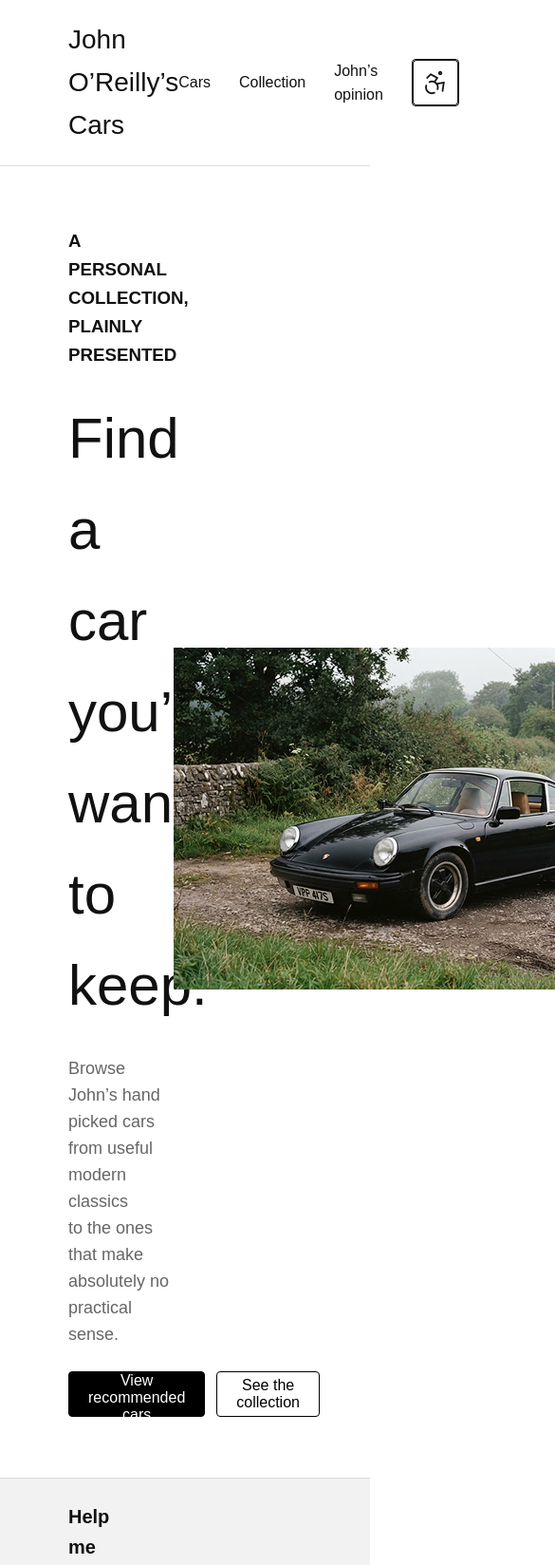
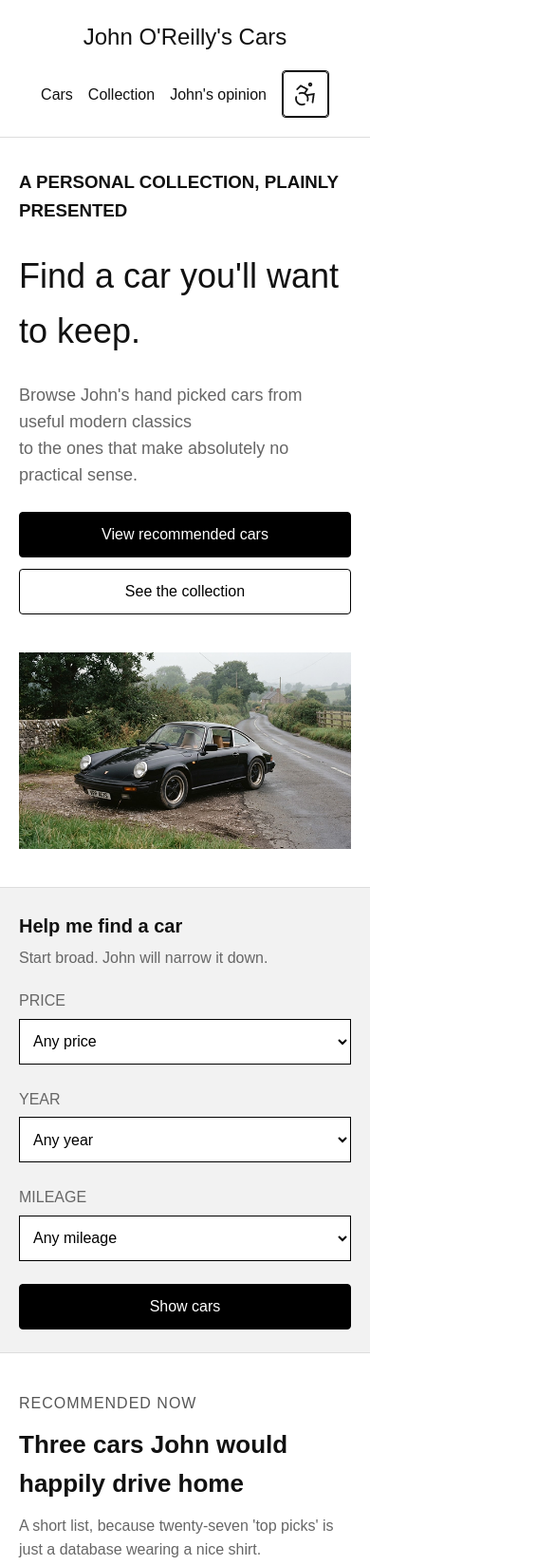
Before and after one commit to wannahugecat/WebDev_Project_VsevolodTeam, a plain HTML site: page index.html in a window 390 px wide. Shown: the top 1648 px of the page at 95% size, 585 px wide, since content can reach past the window. Drawn offline with Linux system fonts and the light colour scheme.

Commit message:
Update 9

```diff
--- a/about.css
+++ b/about.css
@@ -1,4 +1,5 @@
-/* General styles */
+/*General styles*/
+
 body {
     margin: 0;
     font-family: Arial, sans-serif;
@@ -20,7 +21,8 @@ h1, h2, h3, h4, p {
     letter-spacing: 1px;
 }
 
-/* Buttons */
+/*Buttons*/
+
 button {
     height: 48px;
     padding: 0 20px;
@@ -40,7 +42,8 @@ button {
     color: black;
 }
 
-/* Header */
+/*Header*/
+
 .header {
     display: flex;
     justify-content: space-between;
@@ -68,7 +71,8 @@ button {
     border-radius: 4px;
 }
 
-/* Footer */
+/*Footer*/
+
 .footer {
     background-color: rgb(17, 17, 17);
     color: white;
@@ -104,7 +108,8 @@ button {
     color: rgb(187, 187, 187);
 }
 
-/* Intro */
+/*Intro*/
+
 .aboutIntro {
     padding: 64px 72px 40px 72px;
 }
@@ -127,7 +132,8 @@ button {
     color: rgb(102, 102, 102);
 }
 
-/* Big image */
+/*Big image*/
+
 .aboutImage {
     padding: 0 72px 60px 72px;
 }
@@ -145,7 +151,8 @@ button {
     margin-top: 14px;
 }
 
-/* Philosophy */
+/*Philosophy*/
+
 .philosophy {
     display: flex;
     background-color: black;
@@ -178,7 +185,8 @@ button {
     color: rgb(200, 200, 200);
 }
 
-/* What belongs */
+/*What belongs*/
+
 .belongs {
     display: flex;
     gap: 32px;
@@ -220,7 +228,8 @@ button {
     margin-top: 12px;
 }
 
-/* How cars are chosen */
+/*How cars are chosen*/
+
 .choosing {
     padding: 40px 72px 80px 72px;
 }
@@ -257,7 +266,8 @@ button {
     color: rgb(102, 102, 102);
 }
 
-/* Closing */
+/*Closing*/
+
 .closing {
     display: flex;
     justify-content: space-between;
@@ -286,9 +296,10 @@ button {
     gap: 12px;
 }
 
-/* Accessibility */
+/*Accessibility*/
 
-/* Bigger text, left aligned */
+/*Bigger text*/
+
 body {
     font-size: 16px;
     line-height: 1.6;
@@ -307,13 +318,15 @@ button,
     font-size: 16px;
 }
 
-/* Underline links on hover */
+/*Underline links on hover*/
+
 a:hover,
 a:focus {
     text-decoration: underline;
 }
 
-/* Focus outline */
+/*Focus outline*/
+
 a:focus-visible,
 button:focus-visible,
 select:focus-visible {
@@ -321,7 +334,8 @@ select:focus-visible {
     outline-offset: 2px;
 }
 
-/* Skip link */
+/*Skip link*/
+
 .skipLink {
     position: absolute;
     left: -9999px;
@@ -336,3 +350,152 @@ select:focus-visible {
 .skipLink:focus {
     left: 8px;
 }
+
+/*Responsive design*/
+
+/*TABLET*/
+@media (max-width: 1024px) {
+
+    .header,
+    .aboutIntro,
+    .aboutImage,
+    .philosophy,
+    .belongs,
+    .choosing,
+    .closing,
+    .footer {
+        padding-left: 40px;
+        padding-right: 40px;
+    }
+
+    .aboutIntro h1 {
+        font-size: 44px;
+    }
+
+    .aboutImage img {
+        height: 320px;
+    }
+
+    .philosophyLeft {
+        width: 300px;
+    }
+
+    /* What belongs*/
+    .belongs {
+        flex-wrap: wrap;
+    }
+
+    .belongsText {
+        width: 100%;
+        margin-right: 0;
+    }
+
+    .belongsCar {
+        flex: 1 1 calc(50% - 16px);
+    }
+
+    .closing {
+        flex-direction: column;
+        align-items: flex-start;
+        gap: 24px;
+    }
+
+    .closingText {
+        width: 100%;
+    }
+}
+
+/*MOBILE*/
+@media (max-width: 599px) {
+
+    .header,
+    .aboutIntro,
+    .aboutImage,
+    .philosophy,
+    .belongs,
+    .choosing,
+    .closing,
+    .footer {
+        padding-left: 20px;
+        padding-right: 20px;
+    }
+
+    .header {
+        flex-direction: column;
+        gap: 16px;
+    }
+
+    .header .siteName {
+        font-size: 24px;
+    }
+
+    .topButtons {
+        flex-wrap: wrap;
+        justify-content: center;
+        gap: 16px;
+    }
+
+    .aboutIntro {
+        padding-top: 32px;
+    }
+
+    .aboutIntro h1 {
+        font-size: 34px;
+    }
+
+    .aboutImage img {
+        height: 220px;
+    }
+
+    .philosophy {
+        flex-direction: column;
+        gap: 24px;
+    }
+
+    .philosophyLeft {
+        width: 100%;
+    }
+
+    .philosophyLeft h2 {
+        width: auto;
+        font-size: 26px;
+    }
+
+    .philosophyRight .quote {
+        font-size: 20px;
+        line-height: 30px;
+    }
+
+    /*What belongs*/
+    .belongs {
+        flex-direction: column;
+        padding-top: 40px;
+    }
+
+    .belongsCar {
+        flex: none;
+        width: 100%;
+    }
+
+    .choices {
+        flex-direction: column;
+        gap: 32px;
+    }
+
+    .closingButtons {
+        flex-direction: column;
+        width: 100%;
+    }
+
+    /*Footer*/
+    .footerTop,
+    .footerBottom {
+        flex-direction: column;
+        align-items: flex-start;
+        gap: 16px;
+    }
+
+    .footerLinks {
+        flex-wrap: wrap;
+    }
+}
--- a/index.html
+++ b/index.html
@@ -3,32 +3,34 @@
 <head>
     <meta charset="UTF-8">
     <meta name="viewport" content="width=device-width, initial-scale=1.0">
-    <title>John O’Reilly’s Cars</title>
+    <title>John O'Reilly's Cars</title>
     <link rel="stylesheet" href="style.css">
 </head>
 <body>
 
     <a class="skipLink" href="#main">Skip to main content</a>
 
-<!-- Header -->
+<!--Header-->
+
     <header class="header">
-        <div class="siteName">John O’Reilly’s Cars</div>
+        <div class="siteName">John O'Reilly's Cars</div>
         <div class="topButtons">
             <a href="#recommended">Cars</a>
             <a href="#collection">Collection</a>
-            <a href="#opinion">John’s opinion</a>
+            <a href="#opinion">John's opinion</a>
             <img src="disabilitiesButton.png" alt="Button for people with disabilities">
         </div>
     </header>
 
     <main id="main">
 
-<!-- Main banner -->
+<!--Main banner-->
+
     <div class="hero">
         <div class="mainPageBanner">
             <h3>A PERSONAL COLLECTION, PLAINLY PRESENTED</h3>
-            <h1>Find a car you’ll want to keep.</h1>
-            <p>Browse John’s hand picked cars from useful modern classics<br>to the ones that make absolutely no practical sense.</p>
+            <h1>Find a car you'll want to keep.</h1>
+            <p>Browse John's hand picked cars from useful modern classics<br>to the ones that make absolutely no practical sense.</p>
             <div class="bannerButtons">
                 <button class="blackBtn">View recommended cars</button>
                 <button class="whiteBtn">See the collection</button>
@@ -39,7 +41,8 @@
         </div>
     </div>
 
-<!-- Search filters -->
+<!--Search filters-->
+
     <div class="search">
         <div class="searchTitle">
             <h2>Help me find a car</h2>
@@ -78,11 +81,12 @@
         </div>
     </div>
 
-<!-- Recommended cars -->
+<!--Recommended cars-->
+
     <div class="recommendedCars" id="recommended">
         <div class="eyebrow">RECOMMENDED NOW</div>
         <h2>Three cars John would happily drive home</h2>
-        <p>A short list, because twenty-seven ‘top picks’ is just a database wearing a nice shirt.</p>
+        <p>A short list, because twenty-seven 'top picks' is just a database wearing a nice shirt.</p>
 
         <div class="carsBanners">
 
@@ -149,12 +153,13 @@
         </div>
     </div>
 
-<!-- Collection -->
+<!--Collection-->
+
     <div class="fromTheCollection" id="collection">
         <div class="collectionTop">
             <div>
                 <div class="eyebrow">FROM THE COLLECTION</div>
-                <h2>A few more from John’s garage</h2>
+                <h2>A few more from John's garage</h2>
                 <p>Some sensible, some sentimental, all here for a reason.</p>
             </div>
             <button class="whiteBtn">View all cars</button>
@@ -185,33 +190,35 @@
         </div>
     </div>
 
-<!-- John's opinion -->
+<!--John's opinion-->
+
     <div class="Opinion" id="opinion">
         <div class="leftSide">
-            <div class="eyebrow">JOHN’S OPINION</div>
+            <div class="eyebrow">JOHN'S OPINION</div>
             <h2>On buying with your head</h2>
         </div>
         <div class="rightSide">
-            <p class="quote">“Buy the best car you can afford, not the fastest badge you can explain<br>to your bank manager. And if the roof leaks, call it ventilation.”</p>
-            <p class="author">— John O’Reilly, collector and occasional optimist</p>
+            <p class="quote">"Buy the best car you can afford, not the fastest badge you can explain<br>to your bank manager. And if the roof leaks, call it ventilation."</p>
+            <p class="author">- John O'Reilly, collector and occasional optimist</p>
         </div>
     </div>
 
-<!-- Footer -->
+<!--Footer-->
+
     </main>
 
     <footer class="footer">
         <div class="footerTop">
-            <h3>John O’Reilly’s Cars</h3>
+            <h3>John O'Reilly's Cars</h3>
             <div class="footerLinks">
                 <a href="#recommended">Cars</a>
                 <a href="#collection">Collection</a>
-                <a href="#opinion">John’s opinion</a>
+                <a href="#opinion">John's opinion</a>
                 <a href="#">Contact</a>
             </div>
         </div>
         <div class="footerBottom">
-            <p>© 2026 John O’Reilly. All cars subject to enthusiastic inspection.</p>
+            <p>© 2026 John O'Reilly. All cars subject to enthusiastic inspection.</p>
             <p>Privacy · Accessibility</p>
         </div>
     </footer>
--- a/style.css
+++ b/style.css
@@ -1,4 +1,5 @@
-/* General styles */
+/*General styles*/
+
 body {
     margin: 0;
     font-family: Arial, sans-serif;
@@ -20,7 +21,8 @@ h1, h2, h3, h4, p {
     letter-spacing: 1px;
 }
 
-/* Buttons */
+/*Buttons*/
+
 button {
     height: 48px;
     padding: 0 20px;
@@ -33,14 +35,27 @@ button {
 .blackBtn {
     background-color: black;
     color: white;
+    transition: background-color 0.3s, color 0.3s;
+}
+
+.blackBtn:hover {
+    background-color: white;
+    color: black;
 }
 
 .whiteBtn {
     background-color: white;
     color: black;
+    transition: background-color 0.3s, color 0.3s;
 }
 
-/* Header */
+.whiteBtn:hover {
+    background-color: black;
+    color: white;
+}
+
+/*Header*/
+
 .header {
     display: flex;
     justify-content: space-between;
@@ -68,7 +83,8 @@ button {
     border-radius: 4px;
 }
 
-/* Main banner */
+/*Main banner*/
+
 .hero {
     display: flex;
     align-items: center;
@@ -104,7 +120,8 @@ button {
     object-fit: cover;
 }
 
-/* Search bar */
+/*Search bar*/
+
 .search {
     display: flex;
     justify-content: space-between;
@@ -151,7 +168,8 @@ button {
     border: 1px solid black;
 }
 
-/* Recommended cars */
+/*Recommended cars*/
+
 .recommendedCars {
     padding: 80px 72px 40px 72px;
 }
@@ -213,7 +231,8 @@ button {
     color: #111;
 }
 
-/* Collection */
+/*Collection*/
+
 .fromTheCollection {
     padding: 40px 72px 80px 72px;
 }
@@ -251,7 +270,8 @@ button {
     margin-top: 12px;
 }
 
-/* Opinion */
+/*Opinion*/
+
 .Opinion {
     display: flex;
     background-color: #f2f2f2;
@@ -280,7 +300,8 @@ button {
     color: #666;
 }
 
-/* Footer */
+/*Footer*/
+
 .footer {
     background-color: #111;
     color: white;
@@ -316,9 +337,10 @@ button {
     color: #bbb;
 }
 
-/* Accessibility */
+/*Accessibility*/
 
-/* Bigger text, left aligned */
+/*Bigger text*/
+
 body {
     font-size: 16px;
     line-height: 1.6;
@@ -340,26 +362,27 @@ button,
     font-size: 16px;
 }
 
-/* Darker grey for contrast */
+/*Darker grey for contrast*/
+
 .cardDetails small {
     color: #555;
 }
 
-/* Underline links on hover */
-a:hover,
-a:focus {
+/*Underline links on hover*/
+
+a:hover, a:focus {
     text-decoration: underline;
 }
 
-/* Focus outline */
-a:focus-visible,
-button:focus-visible,
-select:focus-visible {
+/*Focus outline*/
+
+a:focus-visible, button:focus-visible, select:focus-visible {
     outline: 3px solid #0057d9;
     outline-offset: 2px;
 }
 
-/* Skip link */
+/*Skip link*/
+
 .skipLink {
     position: absolute;
     left: -9999px;
@@ -374,3 +397,166 @@ select:focus-visible {
 .skipLink:focus {
     left: 8px;
 }
+
+/*Responsive design*/
+
+@media (max-width: 1024px) {
+
+    .header, .hero, .search, .recommendedCars, .fromTheCollection, .Opinion, .footer {
+        padding-left: 40px;
+        padding-right: 40px;
+    }
+
+
+    .hero {
+        flex-direction: column;
+        align-items: flex-start;
+        gap: 40px;
+    }
+
+    .mainPageBanner {
+        width: 100%;
+    }
+
+    .mainPageBanner h1 {
+        font-size: 48px;
+    }
+
+    .PorscheImage {
+        width: 100%;
+    }
+
+    .PorscheImage img {
+        width: 100%;
+        height: auto;
+    }
+
+    .search {
+        flex-direction: column;
+        align-items: flex-start;
+        gap: 20px;
+    }
+
+    .filterButtons {
+        flex-wrap: wrap;
+    }
+
+    .filterGroup select {
+        width: 200px;
+    }
+
+    .carsBanners {
+        flex-wrap: wrap;
+    }
+
+    .carCard, .smallCard {
+        flex: 1 1 calc(50% - 12px);
+    }
+
+    /* Opinion */
+    .leftSide {
+        width: 300px;
+    }
+}
+
+/*MOBILE*/
+@media (max-width: 599px) {
+
+    .header, .hero, .search, .recommendedCars, .fromTheCollection, .Opinion, .footer {
+        padding-left: 20px;
+        padding-right: 20px;
+    }
+
+    .header {
+        flex-direction: column;
+        gap: 16px;
+    }
+
+    .header .siteName {
+        font-size: 24px;
+    }
+
+    .topButtons {
+        flex-wrap: wrap;
+        justify-content: center;
+        gap: 16px;
+    }
+
+    .hero {
+        padding-top: 32px;
+        padding-bottom: 32px;
+    }
+
+    .mainPageBanner h1 {
+        font-size: 36px;
+    }
+
+    .bannerButtons {
+        flex-direction: column;
+    }
+
+    .filterButtons {
+        flex-direction: column;
+        align-items: stretch;
+        width: 100%;
+    }
+
+    .filterGroup select {
+        width: 100%;
+    }
+
+    .carsBanners {
+        flex-direction: column;
+    }
+
+    .carCard, .smallCard {
+        flex: none;
+        width: 100%;
+    }
+
+    .recommendedCars, .fromTheCollection {
+        padding-top: 40px;
+        padding-bottom: 40px;
+    }
+
+    .recommendedCars h2, .fromTheCollection h2, .leftSide h2 {
+        font-size: 26px;
+    }
+
+    .collectionTop {
+        flex-direction: column;
+        align-items: flex-start;
+        gap: 20px;
+    }
+
+    /*Opinion*/
+
+    .Opinion {
+        flex-direction: column;
+        gap: 24px;
+    }
+
+    .leftSide {
+        width: 100%;
+    }
+
+    .leftSide h2 {
+        width: auto;
+    }
+
+    .quote {
+        font-size: 20px;
+        line-height: 30px;
+    }
+
+    /*Footer*/
+    .footerTop, .footerBottom {
+        flex-direction: column;
+        align-items: flex-start;
+        gap: 16px;
+    }
+
+    .footerLinks {
+        flex-wrap: wrap;
+    }
+}
```
Also changed, not shown: about.html (+29 -21 lines).
